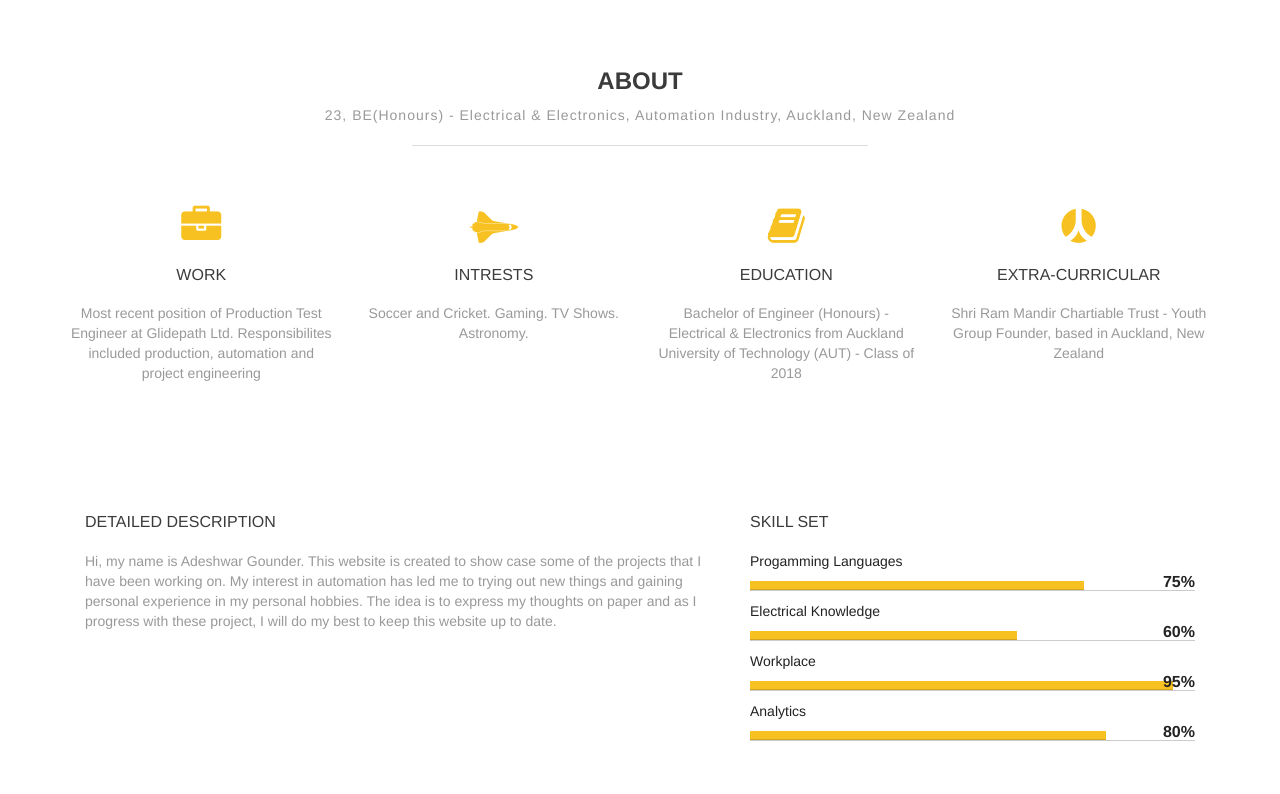
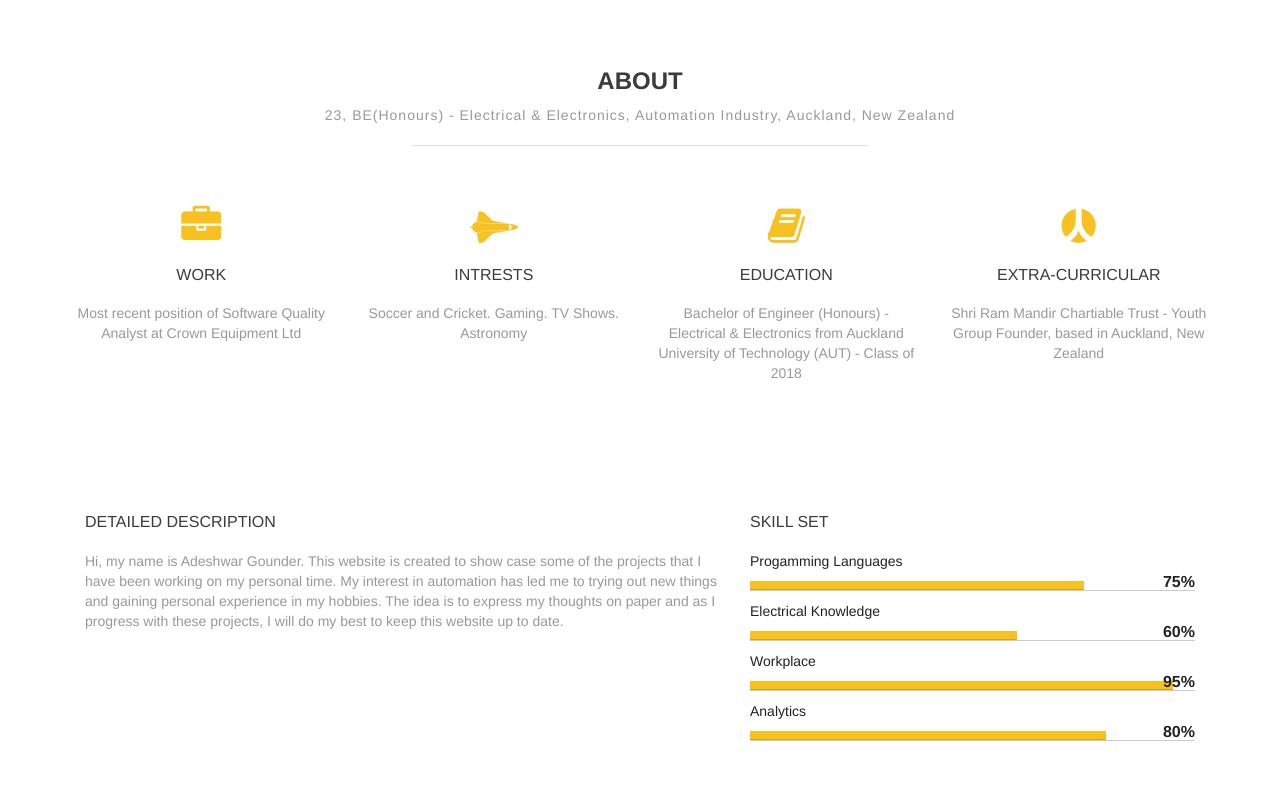
Before and after one commit to Adeshwar/adeshwar.github.io, a plain HTML site: page index.html in a window 1280 px wide. Shown: the part 1663-2457 px from the top of the page. Drawn offline with Linux system fonts and the light colour scheme; some packages are replaced by stand-ins of ours.

Commit message:
Updated profile information

```diff
--- a/index.html
+++ b/index.html
@@ -260,7 +260,7 @@
                         <div data-scroll-reveal="enter from the bottom after 0.4s" class="about-box">
                             <div class="about-border"> <i class="fa fa-briefcase  aligncenter"></i></div>
                             <h3>WORK</h3>
-                            <p>Most recent position of Production Test Engineer at Glidepath Ltd. Responsibilites included production, automation and project engineering</p>
+                            <p>Most recent position of Software Quality Analyst at Crown Equipment Ltd</p>
                         </div>
                     </div><!-- end column -->
 
@@ -268,7 +268,7 @@
                         <div data-scroll-reveal="enter from the bottom after 0.5s" class="about-box">
                                 <div class="about-border"> <i class="fa fa-space-shuttle aligncenter"></i></div>
                                 <h3>INTRESTS</h3>
-                                <p>Soccer and Cricket. Gaming. TV Shows. Astronomy.</p>
+                                <p>Soccer and Cricket. Gaming. TV Shows. Astronomy</p>
                         </div>
                     </div><!-- end column -->
 
@@ -296,9 +296,9 @@
         	<div class="col-lg-7 col-md-7 col-sm-7 col-xs-12">
             	<div class="widget">
                 	<h3>Detailed Description</h3>
-                    <p>Hi, my name is Adeshwar Gounder. This website is created to show case some of the projects that I have been working on. My interest in automation
-					has led me to trying out new things and gaining personal experience in my personal hobbies. The idea is to express my thoughts on paper and as I progress
-					with these project, I will do my best to keep this website up to date.
+                    <p>Hi, my name is Adeshwar Gounder. This website is created to show case some of the projects that I have been working on my personal time. My interest in automation
+					has led me to trying out new things and gaining personal experience in my hobbies. The idea is to express my thoughts on paper and as I progress
+					with these projects, I will do my best to keep this website up to date.
 					<!--a href="#"> Read More </a--> </p>
 
                 </div><!-- end widget -->
```
